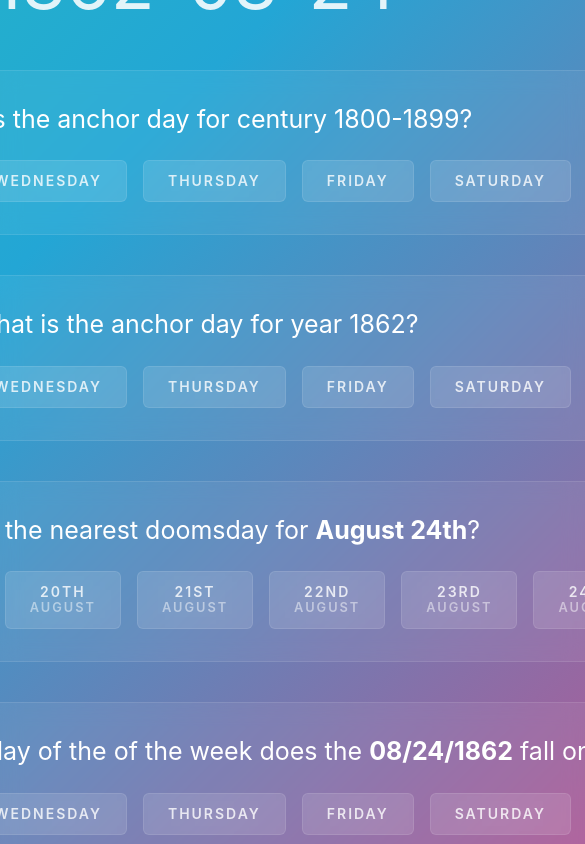
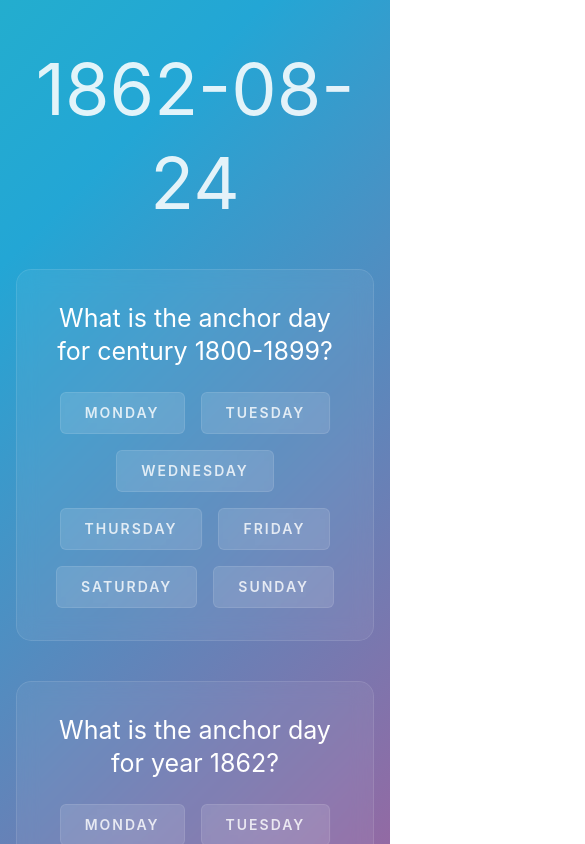
Before and after one commit to Eldarni/doomsday, a React (Vite) app: page / in a window 390 px wide. Shown: the top 844 px of the page, 585 px wide, since content can reach past the window. Built offline with nearby package versions, Linux system fonts and the light colour scheme.

Commit message:
basic responsive tweaks

```diff
--- a/src/index.css
+++ b/src/index.css
@@ -28,9 +28,13 @@ body {
     color: rgba(255, 255, 255, 0.87);
     background-color: #242424;
 
-    /* center everything */
+    /* basic margins */
+    margin-block-start: 5vh;
+    margin-inline: 1em;
+
+    /* center things */
     display: flex;
-    place-items: center;
+    align-items: start;
     justify-content: center;
     text-align: center;
 
@@ -84,6 +88,7 @@ body {
 
 .questionOptions {
     display: flex;
+    flex-wrap: wrap;
     justify-content: center;
     gap: 1em;
 }
```
